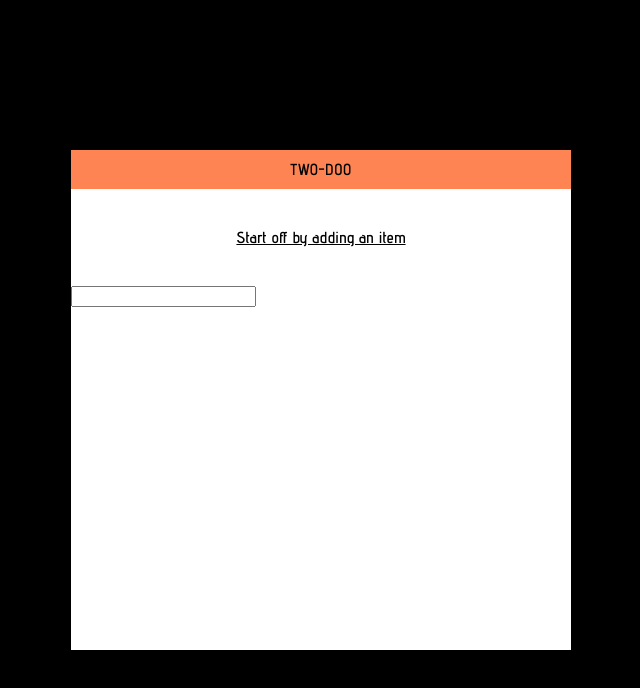
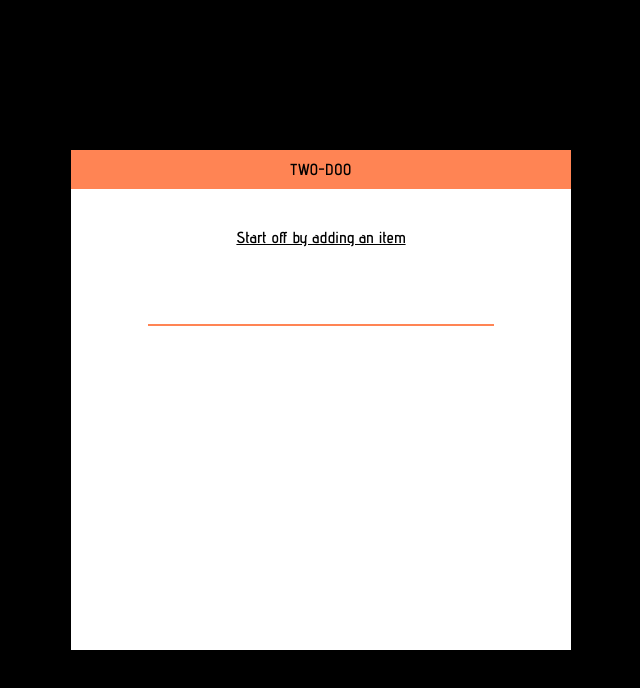
Before and after one commit to otilor/todoList, a plain HTML site: page index.html in a window 1280 px wide. Shown: the whole page, without its empty margins (319-959 px from the left). Drawn offline with Linux system fonts and the light colour scheme.

Commit message:
Style text input to use custom font
Took 11 minutes

```diff
--- a/index.html
+++ b/index.html
@@ -9,7 +9,10 @@
     <div class="center-div">
         <div class="todo-header" id="todo-title-text">Two-doo</div>
         <p id = "lead-text" class="center">Start off by adding an item</p>
-        <input type="text" class="center">
+        <div class="center">
+            <input type="text" class="center" id="todo-input">
+        </div>
+
     </div>
 <script src="script.js"></script>
 </body>
--- a/main.css
+++ b/main.css
@@ -19,6 +19,8 @@ body {
     background-color: #ffffff;
 }
 
+
+
 .todo-header {
     background-color: rgba(255, 72, 0, 0.67);
 }
@@ -38,6 +40,19 @@ body {
 
 }
 
+#todo-input {
+    border: none;
+    border-bottom: 2px solid rgba(255, 72, 0, 0.67);
+    font-size: 30px;
+    color: rgb(0, 0, 0);
+    font-family: AdventPro  ;
+}
+
+#todo-input:focus {
+    border: none;
+    border-bottom: 2px solid black;
+    font-size: 30px;
+}
 .center {
     text-align: center;
 }
```
